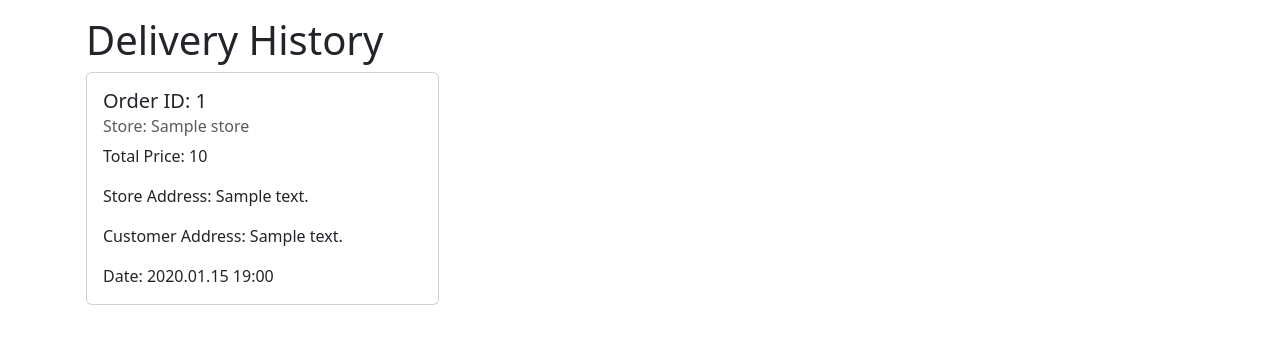
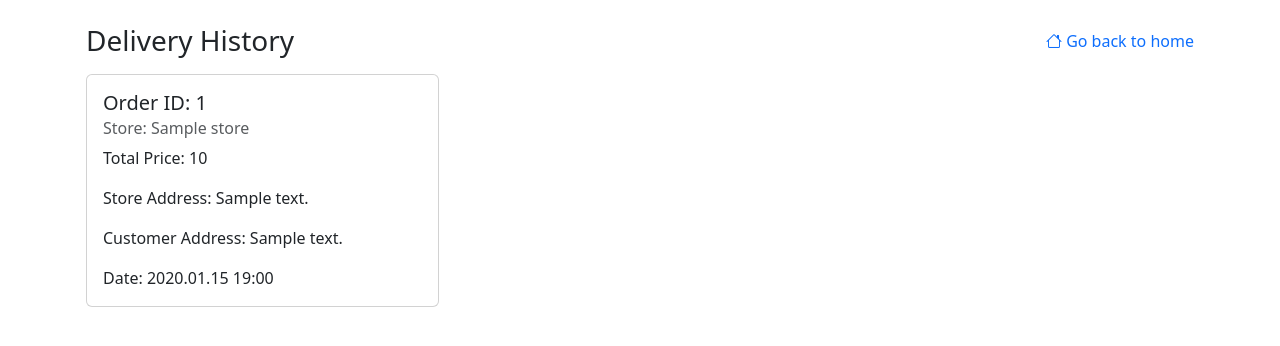
Before and after one commit to yaezzin/DeliveryApp, a Django app: template app/delivery_crew/templates/history.html in a window 1280 px wide. Shown: the top 346 px of the page. Run offline with Django 4.2, Linux system fonts and the light colour scheme; the template is opened without the code that fills it: values that come from a table or form of the project are taken from there, others are empty; tables that the repository leaves empty hold one stand-in row (values such as "Sample post").

Commit message:
[FIX] delivery_crew home, delivery_history 부트스트랩 디자인 수정

```diff
--- a/app/delivery_crew/templates/history.html
+++ b/app/delivery_crew/templates/history.html
@@ -2,11 +2,14 @@
 {% load static %}
 
 {% block content %}
-    <h1>Delivery History</h1>
+    <div class="d-flex flex-row justify-content-between my-2">
+        <h3 class="mb-0 align-self-center">Delivery History</h3>
+        <a href="/delivery_crew/home" class="align-self-center" style="text-decoration: none;"><i class="bi bi-house"></i>&nbsp;Go back to home</a>
+    </div>
     <div class="row">
         {% if order_histories %}
             {% for order in order_histories %}
-                <div class="col-md-4">
+                <div class="col-md-4 my-2">
                     <div class="card">
                         <div class="card-body">
                             <h5 class="card-title">Order ID: {{ order.order_id.id }}</h5>
@@ -35,7 +38,7 @@
                 </div>
             {% endfor %}
         {% else %}
-                <p>You have no delivery history</p>
+            <p class="mt-3">You have no delivery history</p>
         {% endif %}
     </div>
 
```
Also changed, not shown: app/delivery_crew/templates/home.html (+16 -7 lines).
